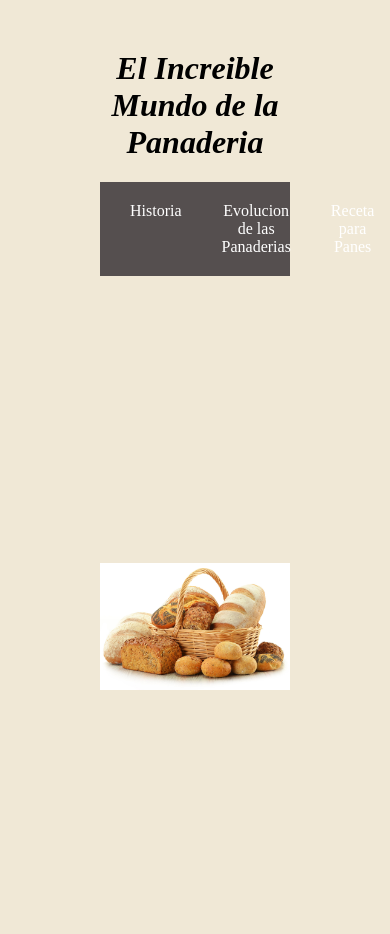
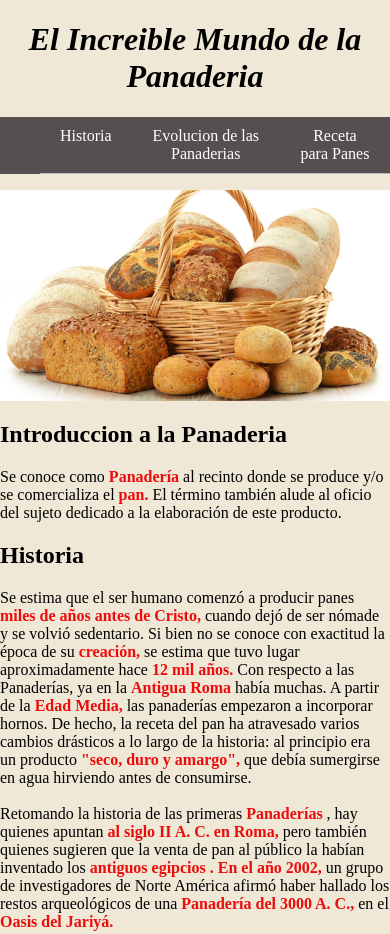
Before and after one commit to alvarez05/proyecto-visual-estudio, a plain HTML site: page Haciendo mi pagina Web/index.html in a window 390 px wide. Shown: the top 934 px of the page. Drawn offline with Linux system fonts and the light colour scheme.

Commit message:
guardando nuevos cambios en html y css

```diff
--- a/Haciendo mi pagina Web/index.html
+++ b/Haciendo mi pagina Web/index.html
@@ -20,9 +20,17 @@
 
    <header class="header">
         <nav class="menu">
-            <a href="#historia" class="menu__link">Historia</a>
-            <a href="#evolucion de las Panaderias" class="menu__link">Evolucion de las Panaderias</a>
-            <a href="#receta para panes" class="menu__link">Receta para Panes</a>
+            <ul class="menu__list">
+                <li class="menu__item">
+                    <a href="#historia" class="menu__link">Historia</a>
+                </li>
+                <li class="menu__item">
+                    <a href="#evolucion de las Panaderias" class="menu__link">Evolucion de las Panaderias</a>
+                </li>
+                <li class="menu__item">
+                    <a href="#receta para panes" class="menu__link menu__link--color">Receta para Panes</a>
+                </li>
+            </ul>
         </nav>
    </header>
 
--- a/Haciendo mi pagina Web/style/banner.css
+++ b/Haciendo mi pagina Web/style/banner.css
@@ -14,16 +14,7 @@
 }
 @media screen and (max-width:480px){
     .container-banner{
-        width: 100%;
-        height: 700px;
-        display: flex;
-        justify-content: center;
-        align-items: center;
-        overflow: hidden;
-        margin: 0px auto;
+        height: 25vh;
     }
-    .container-banner__imagen{
-        width: 100%;
-        height: auto;
-    }
+
 }
--- a/Haciendo mi pagina Web/style/footer.css
+++ b/Haciendo mi pagina Web/style/footer.css
@@ -1,18 +1,17 @@
 .footer{
-    background-color: black;
+    background-color: rgb(39, 39, 39);
     color: #fff;
     padding: 10px 0px 0px 0px;
 
 }
 .footer-content{
     display: flex;
-    justify-content: space-between;
+    justify-content: space-around;
     align-items: center;
 }
 
 .foter-redes{
     margin: 10px;
-
 }
 
 .foter-redes__link{
@@ -21,7 +20,7 @@
 }
 
 .footer-logo__img{
-    width: 100px;
+    width: 80px;
 }
 
 .footer-redes__img{
--- a/Haciendo mi pagina Web/style/navigation.css
+++ b/Haciendo mi pagina Web/style/navigation.css
@@ -9,14 +9,40 @@
     top: 0px;
 }
 
-.menu{
+.menu__list{
     display: flex;
     justify-content: space-around;
+    list-style-type: none;
+}
 
+.menu__item{
+    text-decoration: none;
+    padding: 10px 20px;
 }
 
 .menu__link{
     color: #fff;
     text-decoration: none;
-    padding: 10px 20px;
+    padding: 5px 20px;
 }
+.menu__item:hover{
+    background-color: rgb(95, 95, 95);
+}
+
+@media screen and (max-width: 480px){
+    .header{
+        padding: 0px;
+
+        position: static;
+    }
+
+    .menu__link{
+        flex-direction: column;
+        padding: 0px;
+        margin: 0px;
+    }
+
+    .menu__item{
+        border-bottom: 1px solid #bbb;
+    }
+}
--- a/Haciendo mi pagina Web/style/style.css
+++ b/Haciendo mi pagina Web/style/style.css
@@ -9,7 +9,7 @@ strong{
 body{
     background-color: #f0e8d6;
 
-    margin: 50px 100px 100px 100px;
+    margin: 10px 0px;
 }
 
 
```
